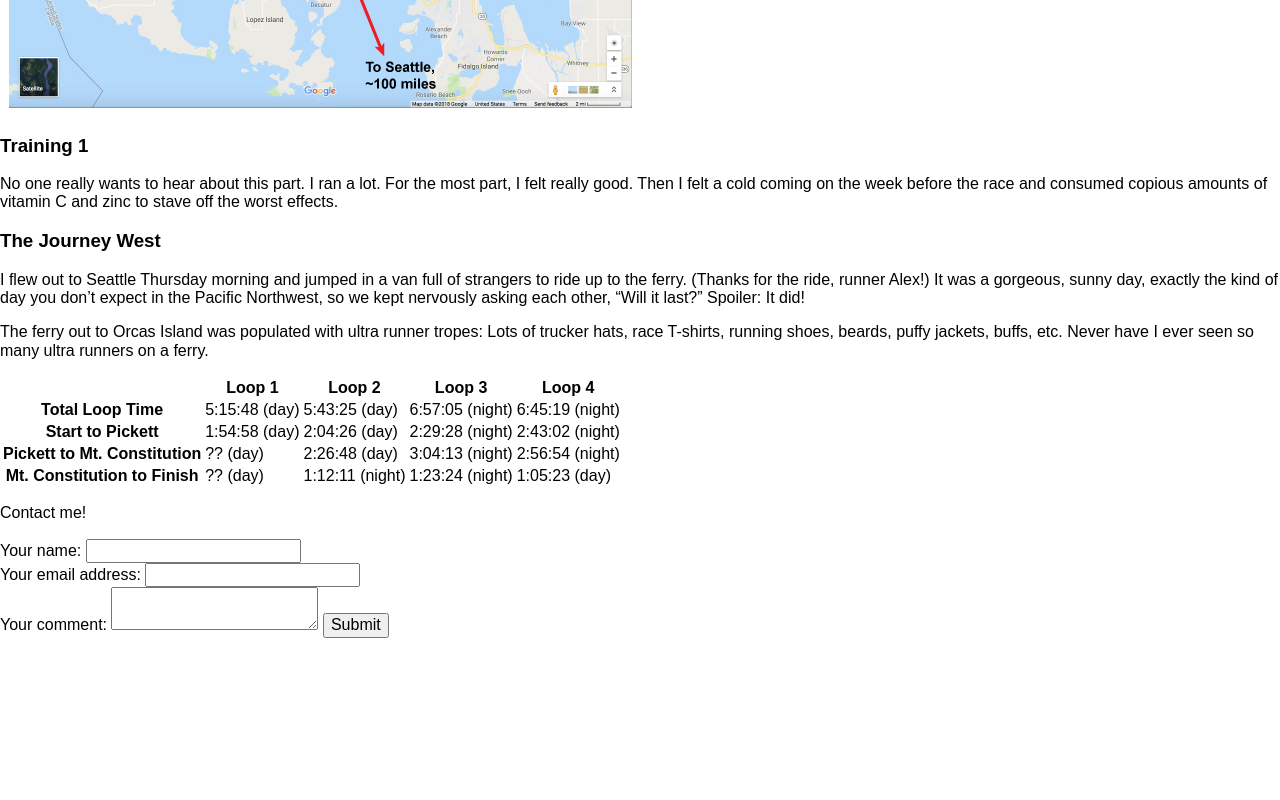
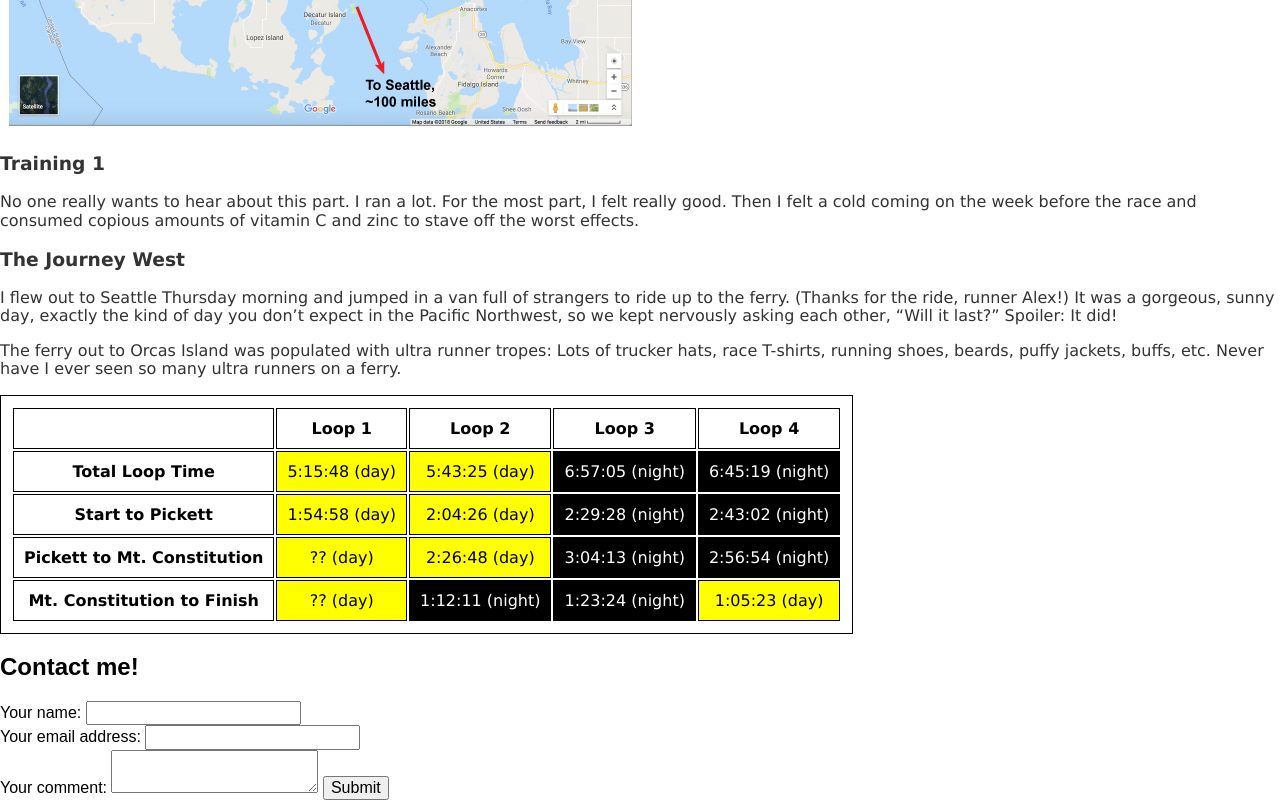
Before and after one commit to jwirfs-brock/assignment4, a plain HTML site: page index.html in a window 1280 px wide. Shown: the part 699-1499 px from the top of the page. Before the commit the page ends 1337 px from the top, so only its background shows below. Drawn offline with nearby package versions, Linux system fonts and the light colour scheme.

Commit message:
Added some styling

```diff
--- a/a4.css
+++ b/a4.css
@@ -1,9 +1,28 @@
 h1{
-  font-family: Arial;
   color: #FF5733 ;
+}
+
+.maintext{
+  font-family: Verdana, sans-serif;
+  color: #333333;
 }
 
 
 .alert {
   display:none;
 }
+
+table, th, td{
+  border: 1px solid black;
+  text-align: center;
+  padding: 10px;
+}
+
+.day{
+  background-color: yellow;
+}
+
+.night{
+  background-color: black;
+  color: white;
+}
--- a/index.html
+++ b/index.html
@@ -8,7 +8,7 @@
 
   <body>
 
-    <div role="banner" aria-label="header">
+    <div role="banner" aria-label="header" class="page_header">
       <h1>Jordan's Blog</h1>
   </div>
 
@@ -22,11 +22,11 @@
     </ul>
   </div>
 
-  <div role="main" aria-label="main content">
+  <div role="main" aria-label="main content" class="maintext">
     <h2>Race Report: Orcas Island 100, 2018</h2>
     <p>I run on trails a lot. Sometimes I run for 24-plus hours at a time. This blog is about the most recent race I ran.</p>
       <h3>Prologue</h3>
-<p>In early 2017, my significant other (he’ll be lurking in the background of this story a bit - heretofore called Ben) moved to San Juan Island, Washington. A couple months later, I moved out there as well, and spent the spring and summer running on the trails and roads of the islands in the Harro Strait, including Orcas Island. Even though I technically live 1400 miles away, across seas and mountains, it feels like my backyard, hometown ultra. So I signed up without weighing (or honestly even realizing) factors like the 26,000 ft of elevation gain, the 14 hours of darkness, the lack of pacers, or the potential for winter weather.</p>
+<p>In early 2017, my significant other (he’ll be lurking in the background of this story a bit - heretofore called Ben) moved to San Juan Island, Washington. A couple months later, I moved out there as well, and spent the spring and summer running on the trails and roads of the islands in the Haro Strait, including Orcas Island. Even though I technically live 1400 miles away, across seas and mountains, it feels like my backyard, hometown ultra. So I signed up without weighing (or honestly even realizing) factors like the 26,000 ft of elevation gain, the 14 hours of darkness, the lack of pacers, or the potential for winter weather.</p>
 <p>Here's a map showing you where the Orcas Island 100 is in relation to Seattle and Denver.</p>
 <img src="images/orcas-island-area-map.jpg" alt="Map of location of Orcas Island 100 in Moran State Park. It also says, 'To Denver, ~1400 miles' and, 'To Seattle, ~100 miles'." / >
       <h3>Training 1</h3>
@@ -44,37 +44,37 @@
   </tr>
   <tr>
     <th>Total Loop Time</th>
-    <td>5:15:48 (day)</td>
-    <td>5:43:25 (day)</td>
-    <td>6:57:05 (night)</td>
-    <td>6:45:19 (night)</td>
+    <td class="day">5:15:48 (day)</td>
+    <td class="day">5:43:25 (day)</td>
+    <td class="night">6:57:05 (night)</td>
+    <td class="night">6:45:19 (night)</td>
   </tr>
   <tr>
     <th>Start to Pickett</th>
-    <td>1:54:58 (day)</td>
-    <td>2:04:26 (day)</td>
-    <td>2:29:28 (night)</td>
-    <td>2:43:02 (night)</td>
+    <td class="day">1:54:58 (day)</td>
+    <td class="day">2:04:26 (day)</td>
+    <td class="night">2:29:28 (night)</td>
+    <td class="night">2:43:02 (night)</td>
   </tr>
   <tr>
 <th>Pickett to Mt. Constitution</th>
-    <td>?? (day)</td>
-    <td>2:26:48 (day)</td>
-    <td>3:04:13 (night)</td>
-    <td>2:56:54 (night)</td>
+    <td class="day">?? (day)</td>
+    <td class="day">2:26:48 (day)</td>
+    <td class="night">3:04:13 (night)</td>
+    <td class="night">2:56:54 (night)</td>
   </tr>
   <tr>
     <th>Mt. Constitution to Finish</th>
-    <td>?? (day)</td>
-    <td>1:12:11 (night)</td>
-    <td>1:23:24 (night)</td>
-    <td>1:05:23 (day)</td>
+    <td class="day">?? (day)</td>
+    <td class="night">1:12:11 (night)</td>
+    <td class="night">1:23:24 (night)</td>
+    <td class="day">1:05:23 (day)</td>
   </tr>
 </table>
   </div>
 
   <div aria-label="contact me">
-    <p>Contact me!</p>
+    <h2>Contact me!</h2>
     <label for="your_name">Your name:</label>
     <input id="your_name" type="text" />
     <br >
```
